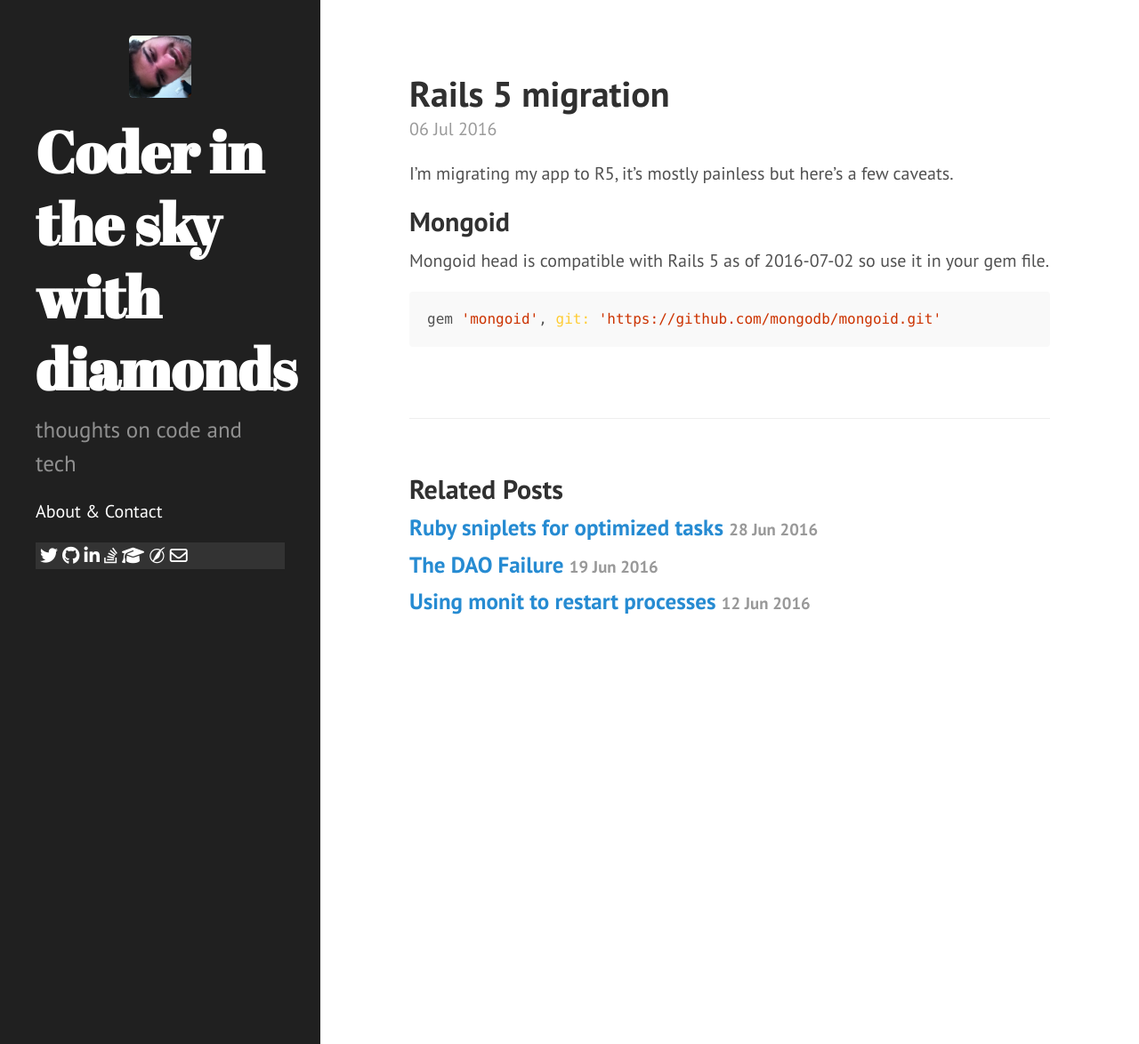
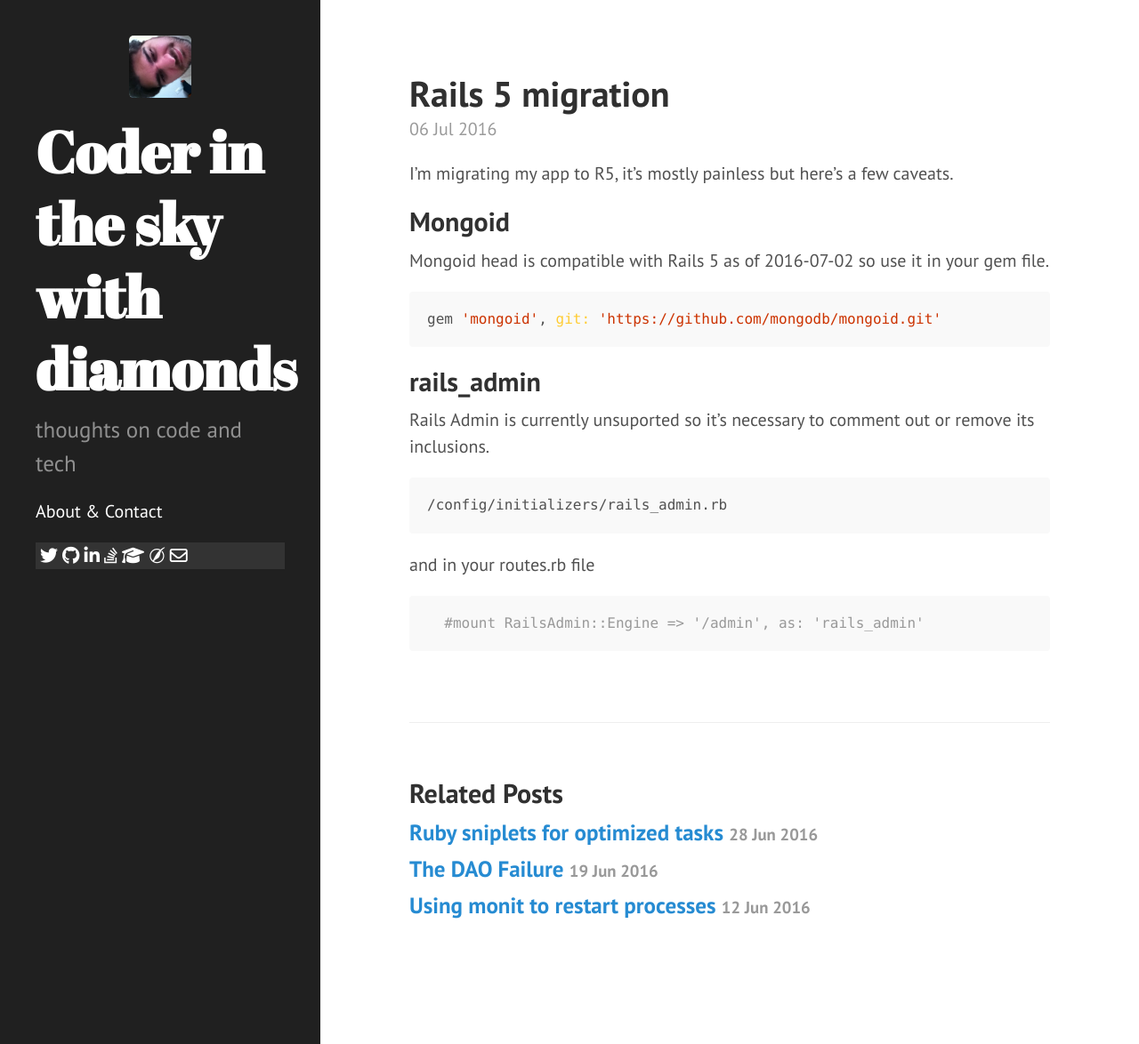
Before and after one commit to xymor/xymor.github.io, a Jekyll site: the page built from _posts/2016-07-06-rails-5-migration.markdown, in a window 1280 px wide and 1174 px high. Shown: the whole window at 89% size. Built offline with Jekyll 4.4.1, drawn with Linux system fonts in a browser that asks for light colours; nearby versions of some CDN libraries; comment, search, counter and statistics services are not loaded.

Commit message:
Post update: Rails 5 migration

```diff
--- a/_posts/2016-07-06-rails-5-migration.markdown
+++ b/_posts/2016-07-06-rails-5-migration.markdown
@@ -12,3 +12,16 @@
 ~~~~ruby
 gem 'mongoid', git: 'https://github.com/mongodb/mongoid.git'
 ~~~~
+
+## rails_admin
+
+ Rails Admin is currently unsuported so it's necessary to comment out or remove its inclusions.
+
+~~~~bash
+/config/initializers/rails_admin.rb
+~~~~
+and in your routes.rb file
+
+~~~~ruby
+  #mount RailsAdmin::Engine => '/admin', as: 'rails_admin'
+~~~~
```
